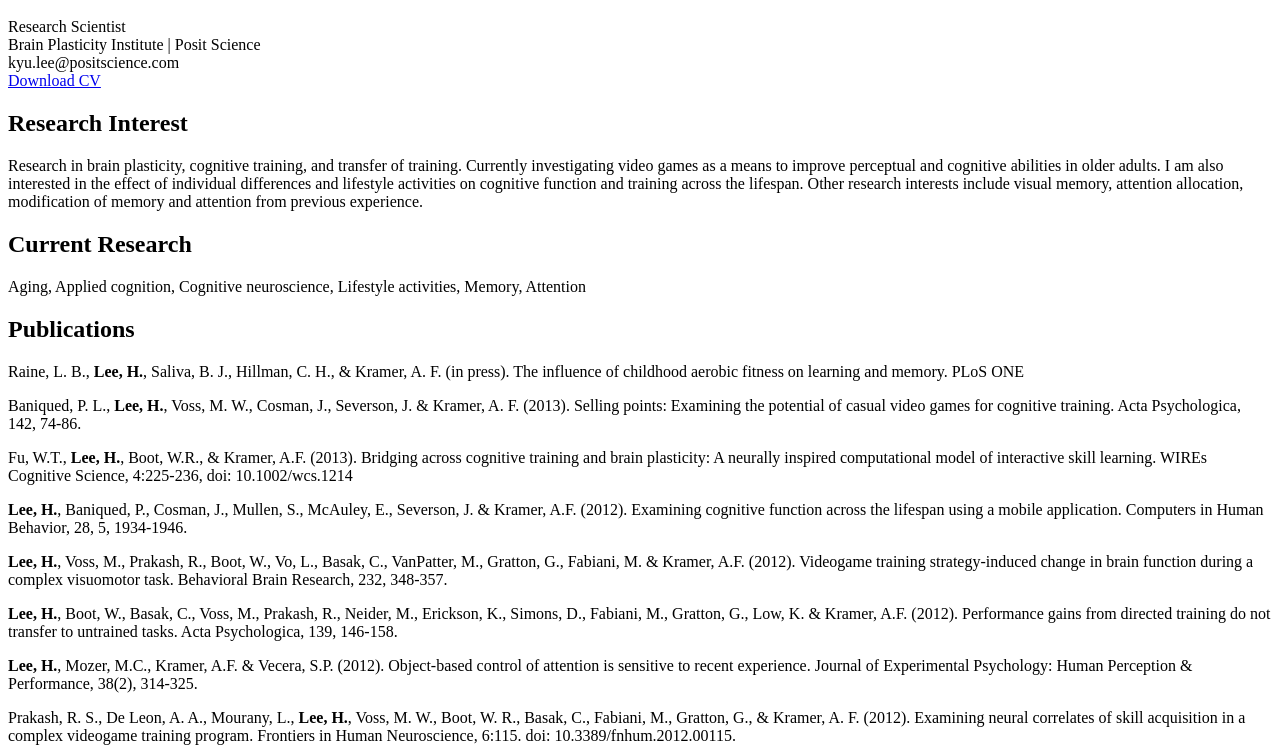
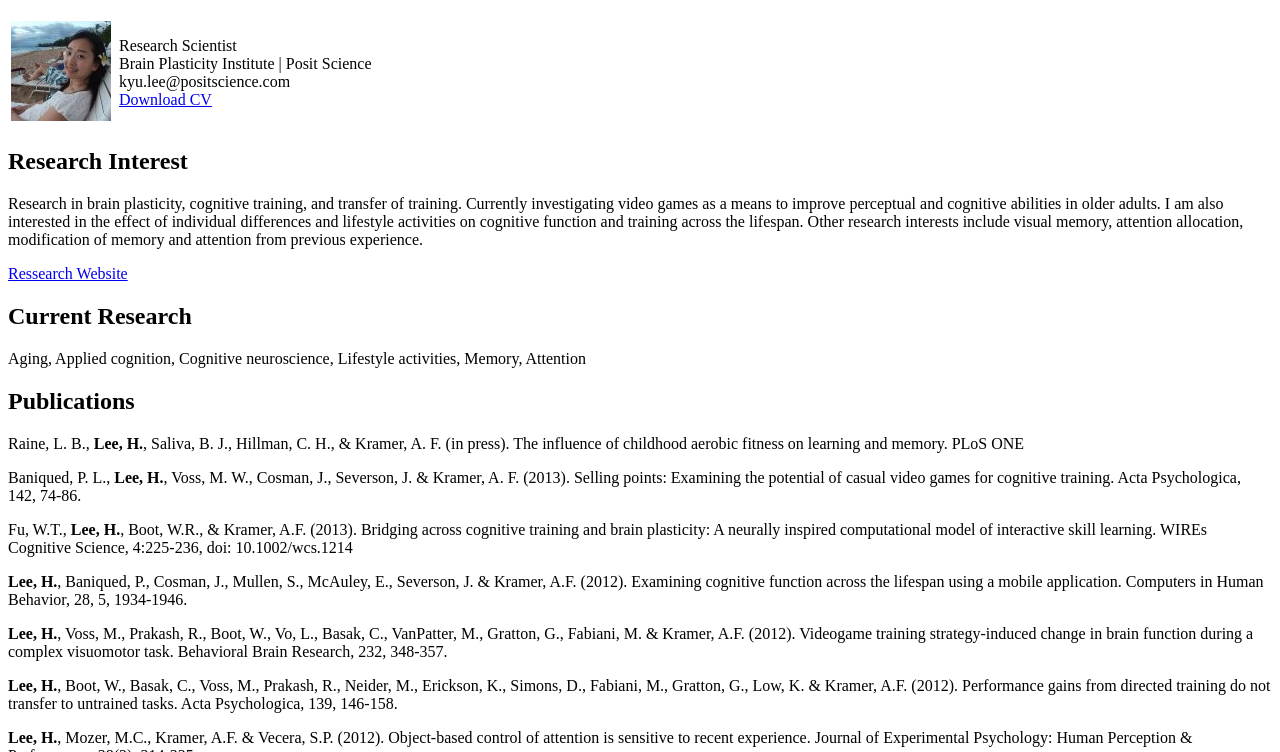
Before and after one commit to hyunkyulee/hyunkyulee, a plain HTML site: page index.html in a window 1280 px wide. Shown: the part 48-800 px from the top of the page. Drawn offline with Linux system fonts and the light colour scheme.

Commit message:
modified

```diff
--- a/index.html
+++ b/index.html
@@ -1,14 +1,20 @@
 <h1>Hyunkyu Lee, Ph.D.</h1>
-
+</div>
+<table class="imgtable"><tr><td>
+<img src="hyunkyuLee.jpg" alt="Hyunkyu Lee photo" />&nbsp;</td>
+<td align="left">
 <p>Research Scientist <br />
 Brain Plasticity Institute | Posit Science <br />
 kyu.lee@positscience.com <br />
 <a href="https://drive.google.com/folderview?id=0B7mxXnkB6y9ybUlHbjVLblFTOGc&amp;usp=sharing">Download CV</a></p>
+</td></tr></table>
 
 <h2>Research Interest</h2>
 
 <p>Research in brain plasticity, cognitive training, and transfer of training. Currently investigating video games as a means to improve perceptual and cognitive abilities in older adults.
 I am also interested in the effect of individual differences and lifestyle activities on cognitive function and training across the lifespan. Other research interests include visual memory, attention allocation, modification of memory and attention from previous experience.</p>
+
+<p><a href="https://brainhq.positscience.com/play/bhq/programs/lifelong_cognition">Ressearch Website</a></p>
 
 <h2>Current Research</h2>
 
```
Also changed, not shown: hyunkyuLee.jpg (added).
